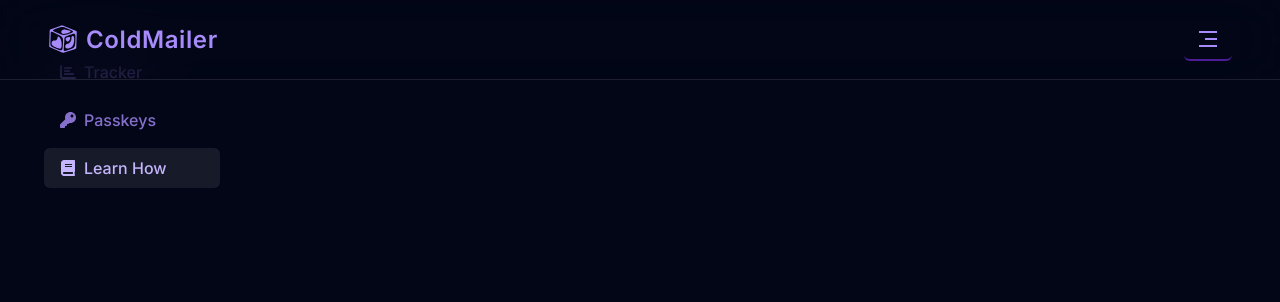
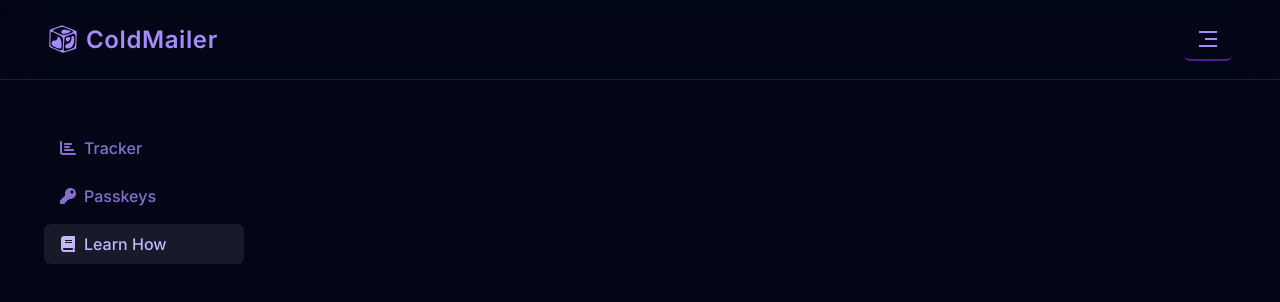
Before and after one commit to AlshehriAli0/ColdMailer, a Next.js app: page /dashboard/learn-how in a window 1280 px wide. Shown: the top 302 px of the page. Built offline with nearby package versions, Linux system fonts and the light colour scheme.

Commit message:
chore: Update sidebar styling and layout in dashboard page

```diff
--- a/src/app/dashboard/[tracker]/page.tsx
+++ b/src/app/dashboard/[tracker]/page.tsx
@@ -9,7 +9,7 @@ const Tracker = lazy(() => import("@/components/tracker"));
 
 export default function TrackerHome() {
   return (
-    <section className="no-scrollbar mt-[6rem] flex md:max-h-[84vh] flex-col overflow-y-auto md:ml-[16.5rem] md:max-w-[79.7%] 2xl:w-[84%] mx-4">
+    <section className="no-scrollbar mt-[9rem] flex md:max-h-[84vh] flex-col overflow-y-auto md:ml-[16.5rem] md:max-w-[79.7%] 2xl:w-[84%] mx-4">
       <div className="mb-12 flex flex-col mt-[3rem]">
         <h1 className="text-3xl font-semibold text-violet-300">
           Track All Sent Emails 📩
--- /dev/null
+++ b/src/app/dashboard/layout.tsx
@@ -0,0 +1,13 @@
+import Sidebar from "@/components/sidebar";
+import React from "react";
+
+function layout({ children }: { children: React.ReactNode }) {
+  return (
+    <main>
+      <Sidebar />
+      {children}
+    </main>
+  );
+}
+
+export default layout;
--- a/src/app/layout.tsx
+++ b/src/app/layout.tsx
@@ -11,13 +11,9 @@ import { Toaster } from "sonner";
 import dynamicImport from "next/dynamic";
 import RecoilContextProvider from "@/context/recoilContextProvider";
 
-const SideBar = dynamicImport(() => import("@/components/sidebar"), {
-  ssr: false,
-});
 const Footer = dynamicImport(() => import("@/components/footer"), {
   ssr: false,
 });
-
 
 const inter = Inter({
   subsets: ["latin-ext"],
@@ -49,9 +45,7 @@ export default function RootLayout({
 
           <body className={`bg-slate-950 font-sans ${inter.className}`}>
             <Toaster />
-
             <MantineProvider>
-              <SideBar />
               <Navbar />
               {children}
               <Footer />
--- a/src/components/sidebar.tsx
+++ b/src/components/sidebar.tsx
@@ -13,22 +13,12 @@ function SideBar() {
   const pathName: string = usePathname();
 
   return (
-    <nav
-      className={clsx(
-        "md:fixed mt-24 -mb-24 md:!z-40 md:mt-[2rem] flex w-full shrink-0 flex-col bg-slate-950 md:w-[240px]",
-        pathName !== "/dashboard" &&
-          pathName !== "/dashboard/learn-how" &&
-          pathName !== "/dashboard/passkeys" &&
-          pathName !== "/dashboard/tracker"
-          ? "hidden"
-          : null,
-      )}
-    >
-      <div className="flex flex-row justify-between gap-x-4 gap-y-2 p-4 text-center sm:p-5 md:flex-col md:text-left ">
+    <nav className="fixed top-[5.1rem] flex w-full shrink-0 flex-col border-b-2 border-b-violet-200/10 bg-slate-950 md:top-32 md:!z-40 md:w-[240px] md:border-0">
+      <div className="flex flex-row justify-between gap-x-4 gap-y-2 p-4 px-5 py-3 text-center sm:p-5 md:flex-col md:py-0 md:text-left">
         <Link
           href="/dashboard/tracker"
           className={clsx(
-            "focus-visible:ring-ring bg-muted flex h-max flex-col items-center justify-center gap-2 rounded-md px-2 py-1.5 text-sm font-medium text-violet-400/80 transition-colors hover:bg-white/[0.08] hover:text-violet-300 focus-visible:outline-none focus-visible:ring-1 active:bg-white/[0.08] disabled:pointer-events-none disabled:opacity-50 sm:ml-6 sm:h-10 sm:flex-row sm:justify-start sm:px-4 sm:text-base ",
+            "focus-visible:ring-ring bg-muted flex h-max w-[25%] flex-col items-center justify-center gap-2 rounded-md px-2 py-1.5 text-sm font-medium text-violet-400/80 transition-colors hover:bg-white/[0.08] hover:text-violet-300 focus-visible:outline-none focus-visible:ring-1 active:bg-white/[0.08] disabled:pointer-events-none disabled:opacity-50 sm:ml-6 sm:h-10 sm:flex-row sm:justify-start sm:px-4 sm:text-base md:w-full",
             pathName === "/dashboard/tracker"
               ? "bg-white/[0.08] !text-violet-300"
               : null,
@@ -39,7 +29,7 @@ function SideBar() {
         <Link
           href="/dashboard/passkeys"
           className={clsx(
-            "focus-visible:ring-ring bg-muted flex h-max flex-col items-center justify-center gap-2 rounded-md px-2 py-1.5 text-sm font-medium text-violet-400/80 transition-colors hover:bg-white/[0.08] hover:text-violet-300 focus-visible:outline-none focus-visible:ring-1 active:bg-white/[0.08] disabled:pointer-events-none disabled:opacity-50 sm:ml-6 sm:h-10 sm:flex-row sm:justify-start sm:px-4 sm:text-base",
+            "focus-visible:ring-ring bg-muted flex h-max w-[25%] flex-col items-center justify-center gap-2 rounded-md px-2 py-1.5 text-sm font-medium text-violet-400/80 transition-colors hover:bg-white/[0.08] hover:text-violet-300 focus-visible:outline-none focus-visible:ring-1 active:bg-white/[0.08] disabled:pointer-events-none disabled:opacity-50 sm:ml-6 sm:h-10 sm:flex-row sm:justify-start sm:px-4 sm:text-base md:w-full",
             pathName === "/dashboard/passkeys"
               ? "bg-white/[0.08] !text-violet-300"
               : null,
@@ -50,7 +40,7 @@ function SideBar() {
         <Link
           href="/dashboard/learn-how"
           className={clsx(
-            "focus-visible:ring-ring bg-muted flex h-max flex-col items-center justify-center gap-2 rounded-md px-2 py-1.5 text-sm font-medium text-violet-400/80 transition-colors hover:bg-white/[0.08] hover:text-violet-300 focus-visible:outline-none focus-visible:ring-1 active:bg-white/[0.08] disabled:pointer-events-none disabled:opacity-50 sm:ml-6 sm:h-10 sm:flex-row sm:justify-start sm:px-4 sm:text-base",
+            "focus-visible:ring-ring bg-muted flex h-max w-[25%] flex-col items-center justify-center gap-2 rounded-md px-2 py-1.5 text-sm font-medium text-violet-400/80 transition-colors hover:bg-white/[0.08] hover:text-violet-300 focus-visible:outline-none focus-visible:ring-1 active:bg-white/[0.08] disabled:pointer-events-none disabled:opacity-50 sm:ml-6 sm:h-10 sm:flex-row sm:justify-start sm:px-4 sm:text-base md:w-full",
             pathName === "/dashboard/learn-how"
               ? "bg-white/[0.08] !text-violet-300"
               : null,
--- a/src/db/index.ts
+++ b/src/db/index.ts
@@ -10,4 +10,6 @@ if (!connectionString) {
 
 const client = postgres(connectionString, { prepare: false });
 
+console.log("connected to database");
+
 export const db = drizzle(client, { schema });
```
